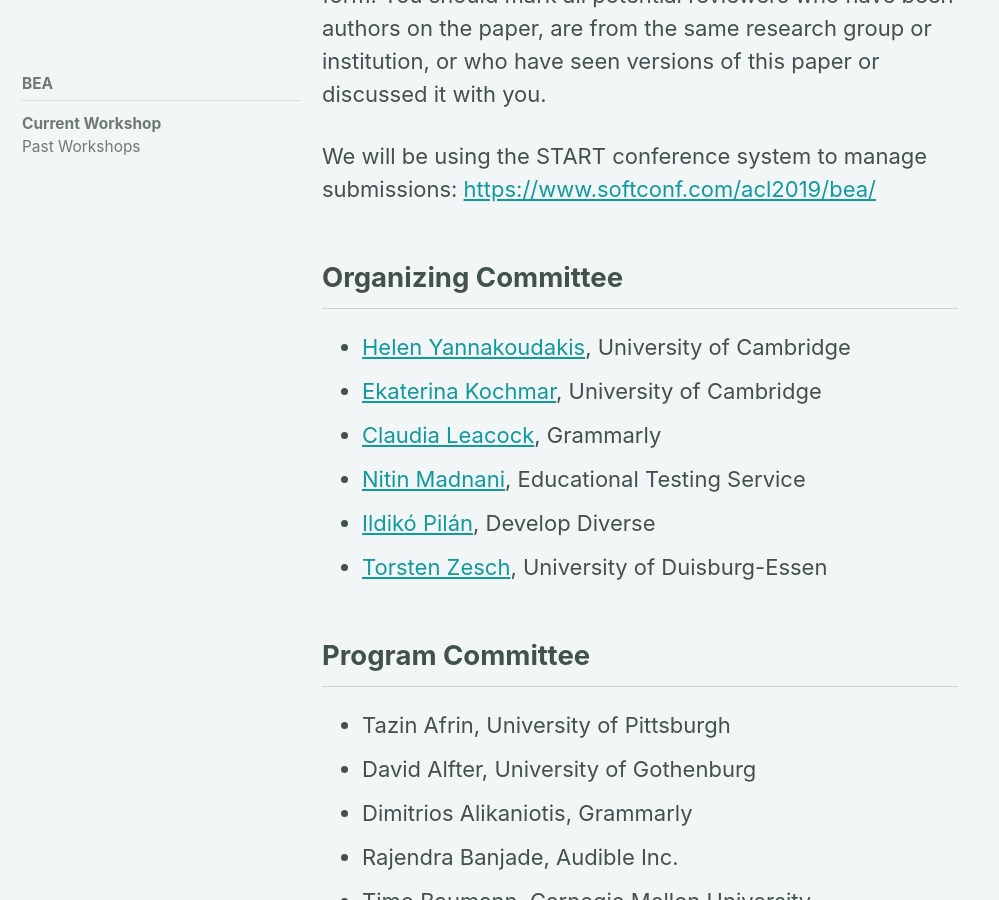
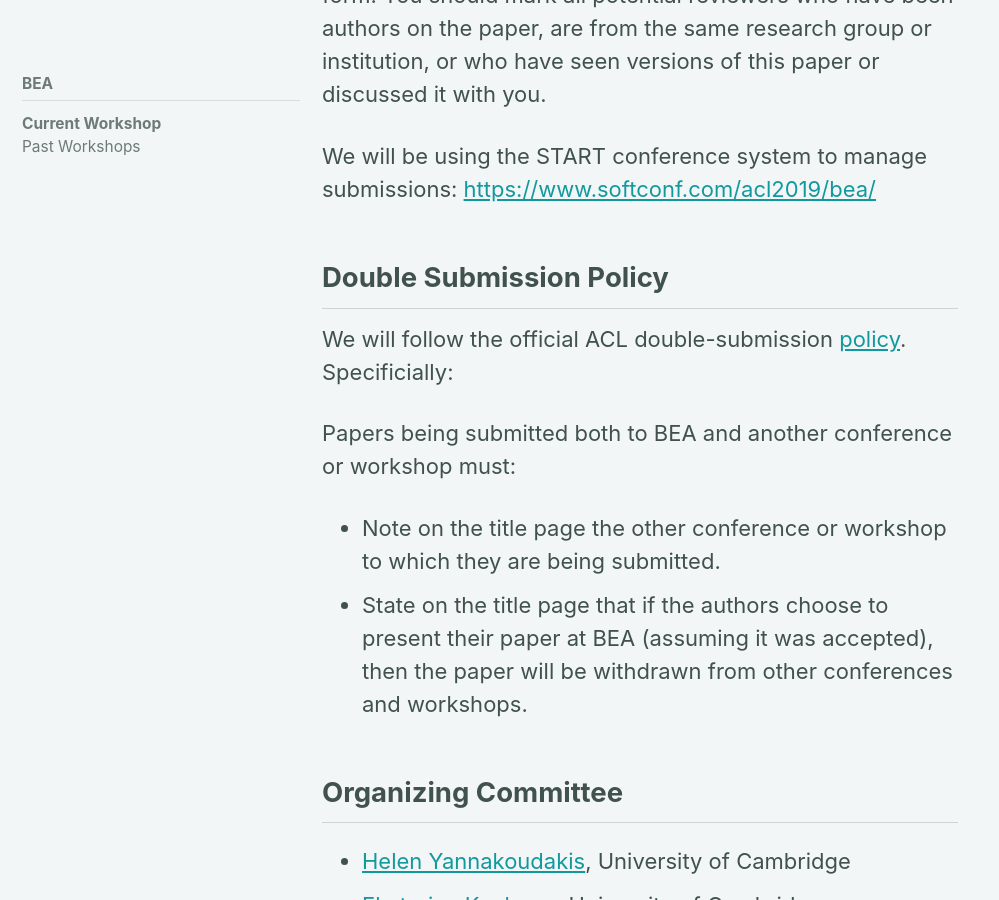
Before and after one commit to sigedu-org/website, a Jekyll site: the page built from _pages/bea/current.md, in a window 1280 px wide and 900 px high, scrolled down 7742 px. Shown: the whole window, without its empty margins (0-999 px from the left). Built offline with Jekyll 4.4.1, drawn with Linux system fonts in a browser that asks for light colours; cached includes are drawn as plain includes; nearby versions of some CDN libraries; some of the changed text lies outside the part shown.

Commit message:
Add double submission policy blurb to BEA call.

```diff
--- a/_pages/bea/current.md
+++ b/_pages/bea/current.md
@@ -116,6 +116,14 @@ Previously published papers cannot be accepted. The submissions will be reviewed
 We have also included conflict of interest in the submission form. You should mark all potential reviewers who have been authors on the paper, are from the same research group or institution, or who have seen versions of this paper or discussed it with you.
 
 We will be using the START conference system to manage submissions: [https://www.softconf.com/acl2019/bea/](https://www.softconf.com/acl2019/bea/)
+
+## Double Submission Policy
+
+We will follow the official ACL double-submission [policy](https://www.aclweb.org/archive/policies/current/double-submission-policy.html). Specificially:
+
+Papers being submitted both to BEA and another conference or workshop must:
+- Note on the title page the other conference or workshop to which they are being submitted.
+- State on the title page that if the authors choose to present their paper at BEA (assuming it was accepted), then the paper will be withdrawn from other conferences and workshops.
 
 
 ## Organizing Committee
```
Also changed, not shown: _pages/archive.md (+3 -0 lines), _pages/home.md (+4 -3 lines).
